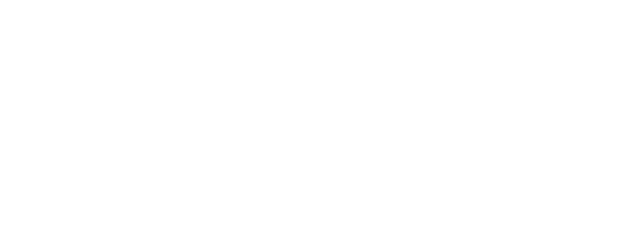
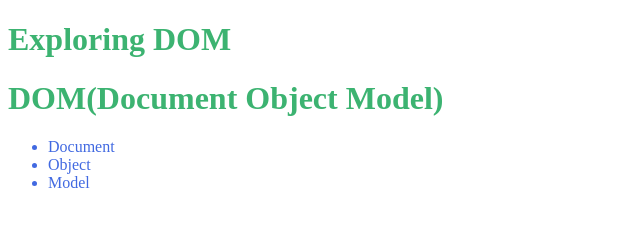
Before and after one commit to masudulalam/Tour-of-DOM, a plain HTML site: page index.html in a window 1280 px wide. Shown: the whole page, without its empty margins (0-640 px from the left). Drawn offline with Linux system fonts and the light colour scheme.

Commit message:
explore getElementsByTagName()

```diff
--- a/index.html
+++ b/index.html
@@ -4,8 +4,42 @@
     <meta charset="UTF-8">
     <meta name="viewport" content="width=device-width, initial-scale=1.0">
     <title>Tour of DOM</title>
+    <link rel="stylesheet" href="styles/styles.css">
+    <style>
+        li {
+            color: royalblue;
+        }
+    </style>
 </head>
 <body>
+    <header>
+        <h1>Exploring DOM</h1>
+    </header>
+    <main>
+        <h1>DOM(Document Object Model)</h1>
+        <ul>
+            <li>Document</li>
+            <li>Object</li>
+            <li>Model</li>
+        </ul>
+    </main>
 
+    <script src="js/dom.js"></script>
+    <script>
+        // get all li elements:
+        const liCollections = document.getElementsByTagName('li');
+        console.log(liCollections);
+        for (const li of liCollections) {
+            console.log(li.innerText);
+        }
+
+        // get all h1 elements:
+        const allHeadings = document.getElementsByTagName('h1');
+        console.log(allHeadings);
+        for (const h1 of allHeadings) {
+            console.log(h1);
+            // console.log(h1.innerText);
+        }
+    </script>
 </body>
 </html>
--- /dev/null
+++ b/js/dom.js
@@ -0,0 +1,3 @@
+console.log('Hello from js.');
+console.log(document);
+console.log(document.body);
--- /dev/null
+++ b/styles/styles.css
@@ -0,0 +1,3 @@
+h1, h2 {
+    color: mediumseagreen;
+}
```
